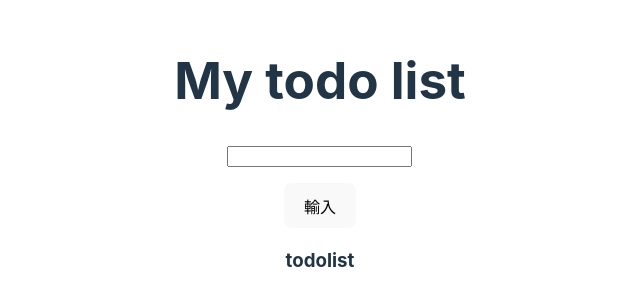
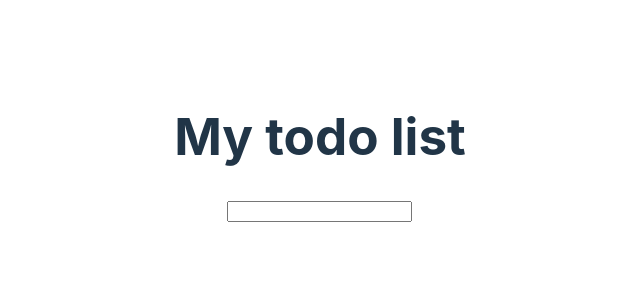
Before and after one commit to TANGEJ0411/lemon-todolist, a React (Vite) app: page / in a window 1280 px wide. Shown: the part 244-550 px from the top of the page, without its empty margins (320-960 px from the left). Built offline with nearby package versions, Linux system fonts and the light colour scheme.

Commit message:
feat:second commit

```diff
--- a/src/App.jsx
+++ b/src/App.jsx
@@ -1,15 +1,54 @@
 import { useState } from "react";
 import "./App.css";
-import TodoInput from "./TodoInput";
-import TodoList from "./TodoList";
+// import TodoInput from "./TodoInput";
+// import TodoList from "./TodoList";
 
 function App() {
   const [todoList, setTodoList] = useState([]);
+  const [todo, setTodo] = useState("");
+
+  const handleOnChange = (e) => {
+    setTodo(e.target.value);
+  };
+
+  const handleOnSubmit = (e, todoList, todo) => {
+    e.preventDefault();
+    setTodoList([...todoList, { id: Date.now(), title: todo, isCompleted: false }]);
+    console.log([...todoList, { id: Date.now(), title: todo, isCompleted: false }]);
+    setTodo("");
+  };
+
+  const handleOnCompleted = (id) => {
+    const newTodoList = todoList.map((todo) => {
+      if (todo.id === id) {
+        return { ...todo, isCompleted: !todo.isCompleted };
+      }
+      return todo;
+    });
+    setTodoList(newTodoList);
+  };
+
   return (
     <>
       <h1>My todo list</h1>
-      <TodoInput todoList={todoList} setTodoList={setTodoList} />
-      <TodoList todoList={todoList} setTodoList={setTodoList} />
+      <form onSubmit={(e)=>{handleOnSubmit(e, todoList, todo)}}>
+        <input value={todo} onChange={handleOnChange}/>
+      </form>
+      <ul>
+      {todoList.map((todo) => {
+        return (
+          <li key={todo.id}>
+            <p>{todo.title}</p>
+            <button
+              onClick={() => {
+                handleOnCompleted(todo.id);
+              }}
+            >
+            {todo.isCompleted ? "已完成" : "未完成"}
+          </button>
+        </li>)
+      })}
+      </ul>
     </>
   );
 }
--- a/src/Button.jsx
+++ /dev/null
@@ -1,5 +0,0 @@
-function Button() {
-  return <div>Button</div>;
-}
-
-export default Button;
--- a/src/TodoInput.jsx
+++ /dev/null
@@ -1,45 +0,0 @@
-import { useState } from "react";
-
-// eslint-disable-next-line react/prop-types
-function TodoInput({ todoList, setTodoList }) {
-  const [todo, setTodo] = useState({ id: "", title: "", isCompleted: false });
-
-  const handleOnChange = (e) => {
-    const newTodo = { ...todo };
-    newTodo.title = e.target.value;
-    newTodo.id = Date.now();
-    // console.log(newTodo);
-    setTodo(newTodo);
-    // {...todo, title: e.target.value, id: Date.now()}
-  };
-
-  const handleOnSubmit = (e, todoList, todo) => {
-    e.preventDefault();
-    setTodoList([...todoList, todo]);
-    setTodo({
-      id: "",
-      title: "",
-      isCompleted: false,
-    });
-  };
-
-  return (
-    <form
-      onSubmit={(e) => {
-        handleOnSubmit(e, todoList, todo);
-      }}
-    >
-      <input value={todo.title} onChange={handleOnChange} />
-      <p>{todo.title}</p>
-      <button
-        onClick={(e) => {
-          handleOnSubmit(e, todoList, todo);
-        }}
-      >
-        輸入
-      </button>
-    </form>
-  );
-}
-
-export default TodoInput;
--- a/src/TodoItem.jsx
+++ /dev/null
@@ -1,17 +0,0 @@
-// eslint-disable-next-line react/prop-types
-function TodoItem({ id, title, isCompleted, handleOnCompleted }) {
-  return (
-    <li>
-      <p>{title}</p>
-      <button
-        onClick={() => {
-          handleOnCompleted(id);
-        }}
-      >
-        {isCompleted ? "已完成" : "未完成"}
-      </button>
-    </li>
-  );
-}
-
-export default TodoItem;
--- a/src/TodoList.jsx
+++ /dev/null
@@ -1,37 +0,0 @@
-import { useEffect } from "react";
-import TodoItem from "./TodoItem";
-
-// eslint-disable-next-line react/prop-types
-function TodoList({ todoList = [], setTodoList }) {
-  useEffect(() => {
-    console.log(todoList, "todoList");
-  }, [todoList]);
-  const handleOnCompleted = (id) => {
-    const newTodoList = todoList.map((todo) => {
-      if (todo.id === id) {
-        return { ...todo, isCompleted: !todo.isCompleted };
-      }
-      return todo;
-    });
-    setTodoList(newTodoList);
-  };
-
-  return (
-    <div>
-      <h3>todolist</h3>
-      <ul>
-        {todoList.map((todo) => (
-          <TodoItem
-            key={todo.id}
-            id={todo.id}
-            title={todo.title}
-            isCompleted={todo.isCompleted}
-            handleOnCompleted={handleOnCompleted}
-          />
-        ))}
-      </ul>
-    </div>
-  );
-}
-
-export default TodoList;
```
